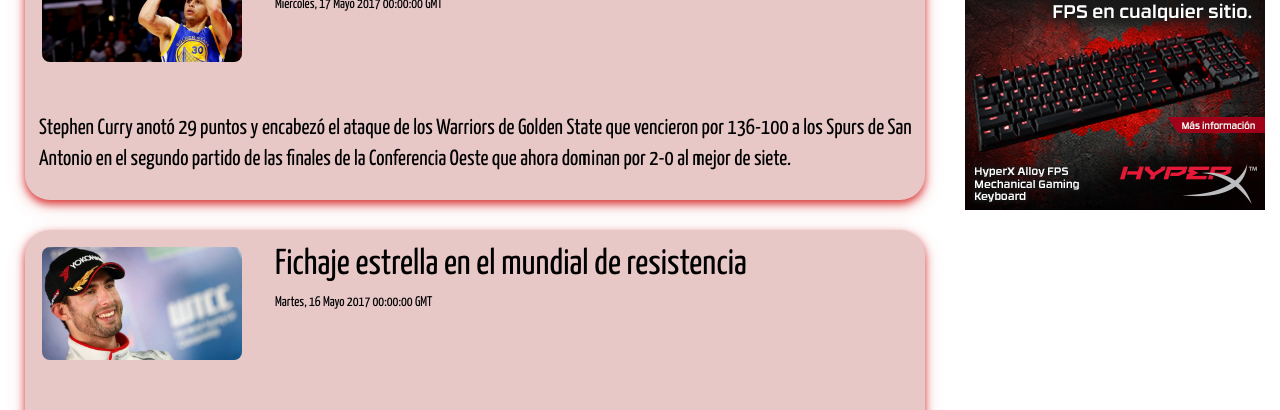
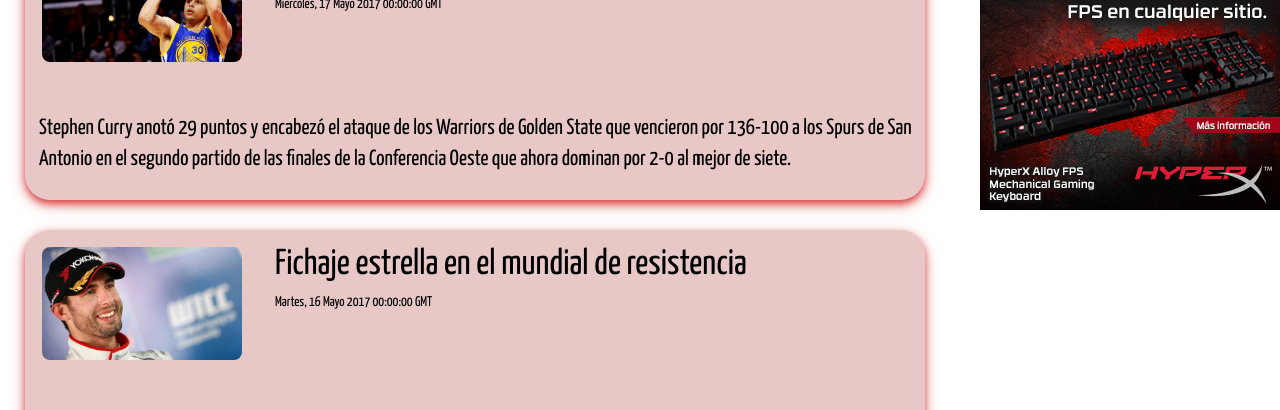
Before and after one commit to juliCy/Web-Noticias, a plain HTML site: page index.html in a window 1280 px wide. Shown: the part 698-1108 px from the top of the page. Drawn offline with nearby package versions, Linux system fonts and the light colour scheme.

Commit message:
Update a.css

```diff
--- a/css/a.css
+++ b/css/a.css
@@ -42,7 +42,7 @@
 #cuerpo {padding: 15px; text-align: justify; margin-top: 15px; color: black}
 
 #publi {float: right; width: 300px; height: auto}
-#publimgh {border-radius: 0; width: 300px; height: 100%; margin-left: -15px}
+#publimgh {border-radius: 0; width: 300px; height: 100%; }
 #publimgm {display: none}
 
 @media (max-width: 768px){
```
